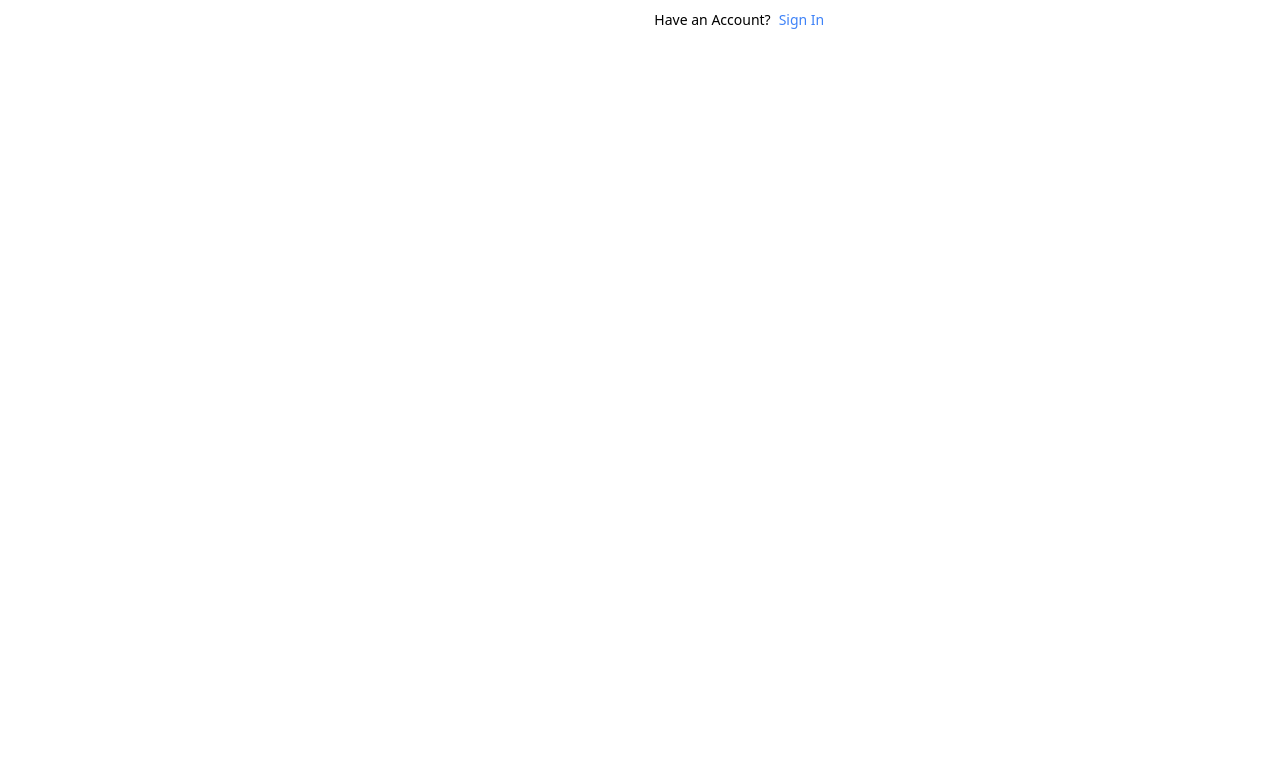
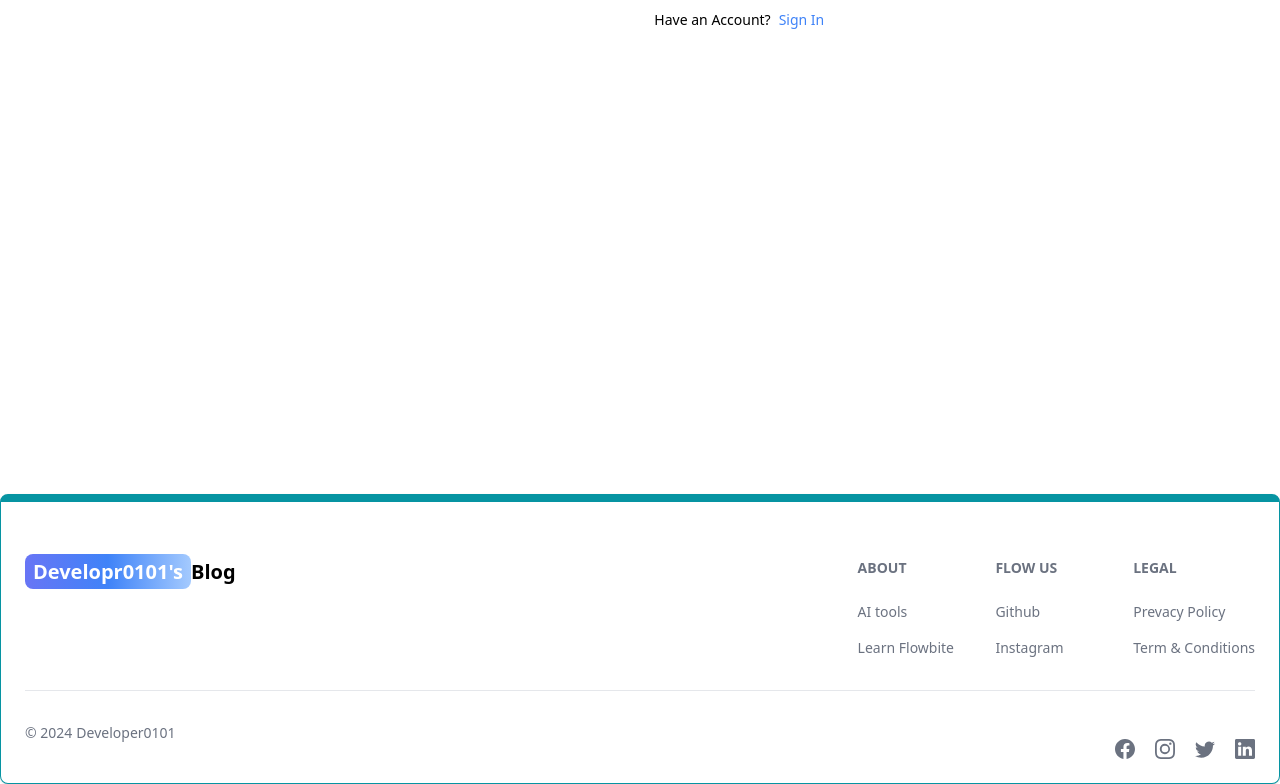
Before and after one commit to abderrahimbouzid/MERN-Blog, a React (Vite) app in the folder client/: page /signup in a window 1280 px wide. Shown: the part 450-1234 px from the top of the page. Before the commit the page ends 944 px from the top, so only its background shows below. Built offline with nearby package versions, Linux system fonts and the light colour scheme.

Commit message:
create a footer component

```diff
--- a/client/src/App.jsx
+++ b/client/src/App.jsx
@@ -7,6 +7,7 @@
 import SignIn from './pages/SignIn'
 import SignUp from './pages/SignUp'
 import Header from './components/Header'
+import Footer from './components/Footer'
 
 export default function App() {
   return (
@@ -21,6 +22,7 @@
       <Route path="/signin" element={<SignIn />} />
       <Route path="/signup" element={<SignUp />} />
     </Routes>
+    <Footer />
     </BrowserRouter>
   )
 }
--- /dev/null
+++ b/client/src/components/Footer.jsx
@@ -0,0 +1,105 @@
+import { Footer, FooterTitle } from 'flowbite-react'
+import React from 'react'
+import { Link } from 'react-router-dom'
+import {BsFacebook, BsInstagram , BsTwitter , BsLinkedin} from 'react-icons/bs'
+
+
+export default function FooterCom() {
+  return (
+    <Footer container className='border border-t-8 border-teal-500'>
+         <div className='w-full max-w-7xl mx-auto'>
+            <div className='grid w-full mt-4 justify-between sm:flex md:grid-cols-1 '>
+                <div className='mt-4'>
+                   <Link to='/' className='self-center whitespace-nowrap text-lg sm:text-xl font-semibold dark:text-white'>
+                        <span className='px-2 py-1 bg-gradient-to-r from-indigo-500 via-blue-500 to-blue-300 rounded-lg text-white '>Developr0101's</span>
+                      Blog
+                   </Link>
+                </div>
+                <div className="grid grid-cols-2 gap-3 mt-4 sm:mt-4 sm:grid-cols-3 sm:gap-4">
+                    <div>
+
+
+                    <Footer.Title title='About'/>
+                    <Footer.LinkGroup col>
+                         <Footer.Link
+                         href='https://www.zdnet.com/article/my-5-favorite-ai-tools-for-work/'
+                         target='_blank'
+                         rel='noopener noreferrer'
+                         >
+                         AI tools
+
+                         </Footer.Link>
+                         <Footer.Link
+                         href='https://www.flowbite-react.com/docs/components/footer'
+                         target='_blank'
+                         rel='noopener no referrer'
+                         >
+                         Learn Flowbite
+
+                         </Footer.Link>
+
+                    </Footer.LinkGroup>
+                    </div>
+                    <div>
+
+
+                    <Footer.Title title='Flow Us'/>
+                    <Footer.LinkGroup col>
+                         <Footer.Link
+                         href='https://github.com/abderrahimbouzid'
+                         target='_blank'
+                         rel='noopener noreferrer'
+                         >
+                         Github
+
+                         </Footer.Link>
+                         <Footer.Link
+                         href='https://www.instagram.com/developer0101'
+                         target='_blank'
+                         rel='noopener no referrer'
+                         >
+                         Instagram
+
+                         </Footer.Link>
+
+                    </Footer.LinkGroup>
+                    </div>
+                    <div>
+
+
+                    <Footer.Title title='LEGAL'/>
+                    <Footer.LinkGroup col>
+                         <Footer.Link
+                         href='https://www.zdnet.com/article/my-5-favorite-ai-tools-for-work/'
+
+                         >
+                         Prevacy Policy
+
+                         </Footer.Link>
+                         <Footer.Link
+                         href='#'
+
+                         >
+                         Term &amp; Conditions
+
+                         </Footer.Link>
+
+                    </Footer.LinkGroup>
+                    </div>
+
+                </div>
+            </div>
+            <Footer.Divider />
+            <div className='w-full sm:flex sm:itms-center sm:justify-between'>
+               <Footer.Copyright href='#' by='Developer0101' year={new Date().getFullYear()} />
+            <div className='flex flex-row gap-5 sm:mt-4 mt-4  sm:justify-center'>
+                <Footer.Icon href='#' icon={BsFacebook} />
+                <Footer.Icon href='#' icon={BsInstagram} />
+                <Footer.Icon href='#' icon={BsTwitter} />
+                <Footer.Icon href='#' icon={BsLinkedin} />
+            </div>
+            </div>
+         </div>
+    </Footer>
+  )
+}
```
